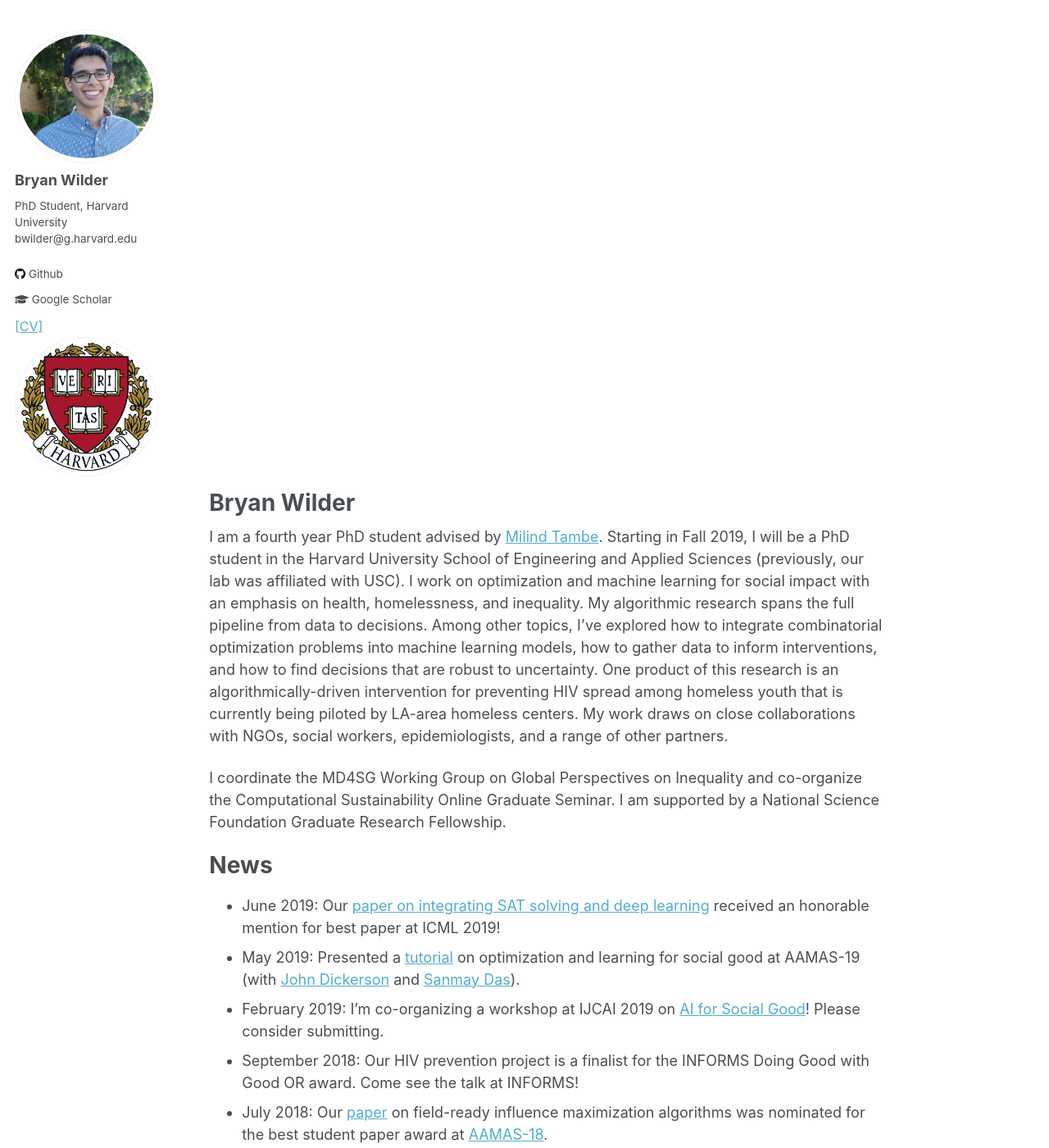
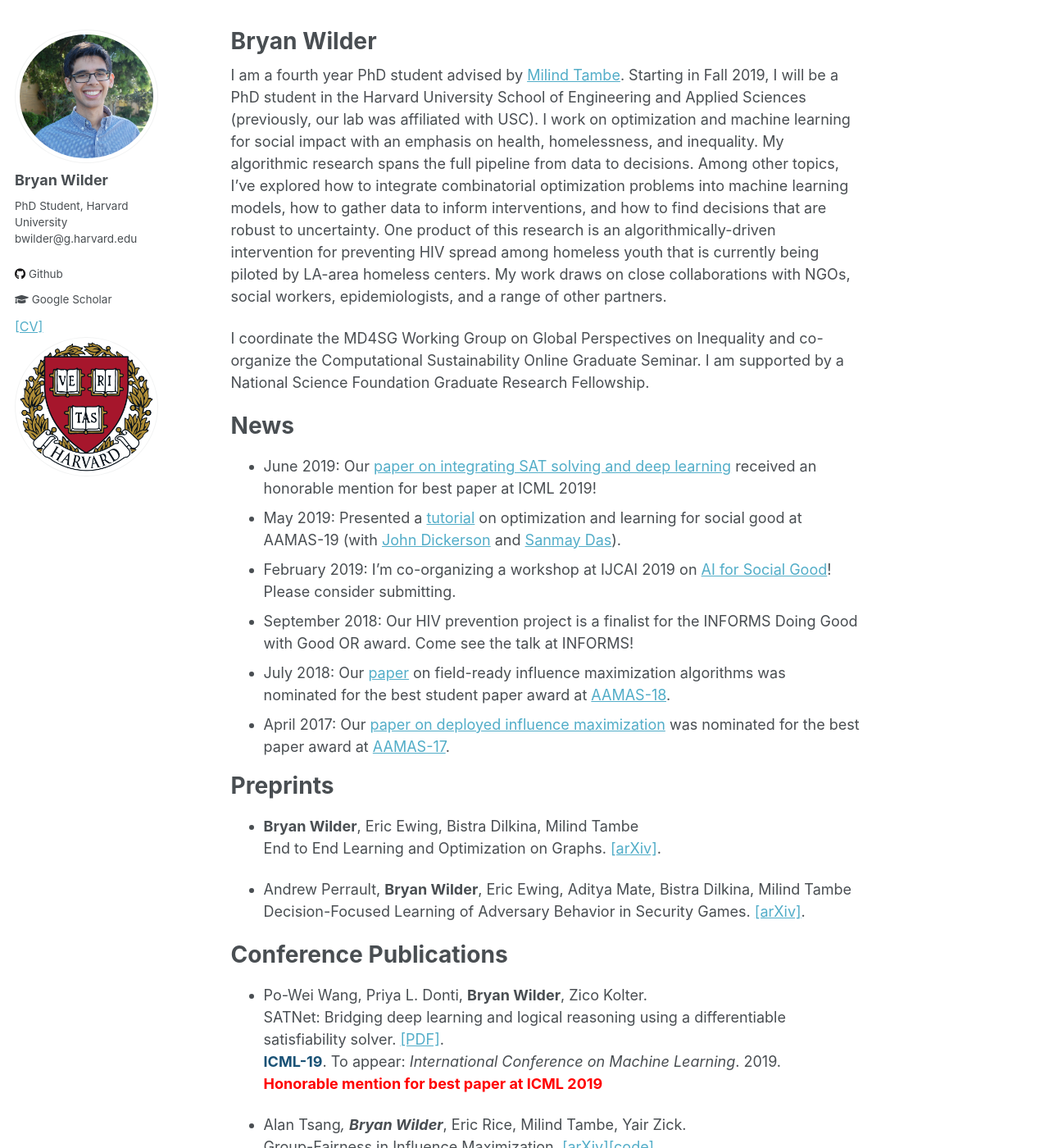
Before and after one commit to bryanwilder/bryanwilder.github.io, a Jekyll site: the page built from _pages/about.md, in a window 1280 px wide and 1400 px high. Shown: the whole window at 82% size. Built offline with Jekyll 4.4.1, drawn with Linux system fonts in a browser that asks for light colours.

Commit message:
try putting things back

```diff
--- a/_sass/_page.scss
+++ b/_sass/_page.scss
@@ -19,9 +19,9 @@
 
 .page {
   @include breakpoint($large) {
-    @include span(10.25 of 12 last);
+    @include span(10 of 12 last);
     @include prefix(0.5 of 12);
-    @include suffix(1.75 of 12);
+    @include suffix(2 of 12);
   }
 
   .page__inner-wrap {
```
